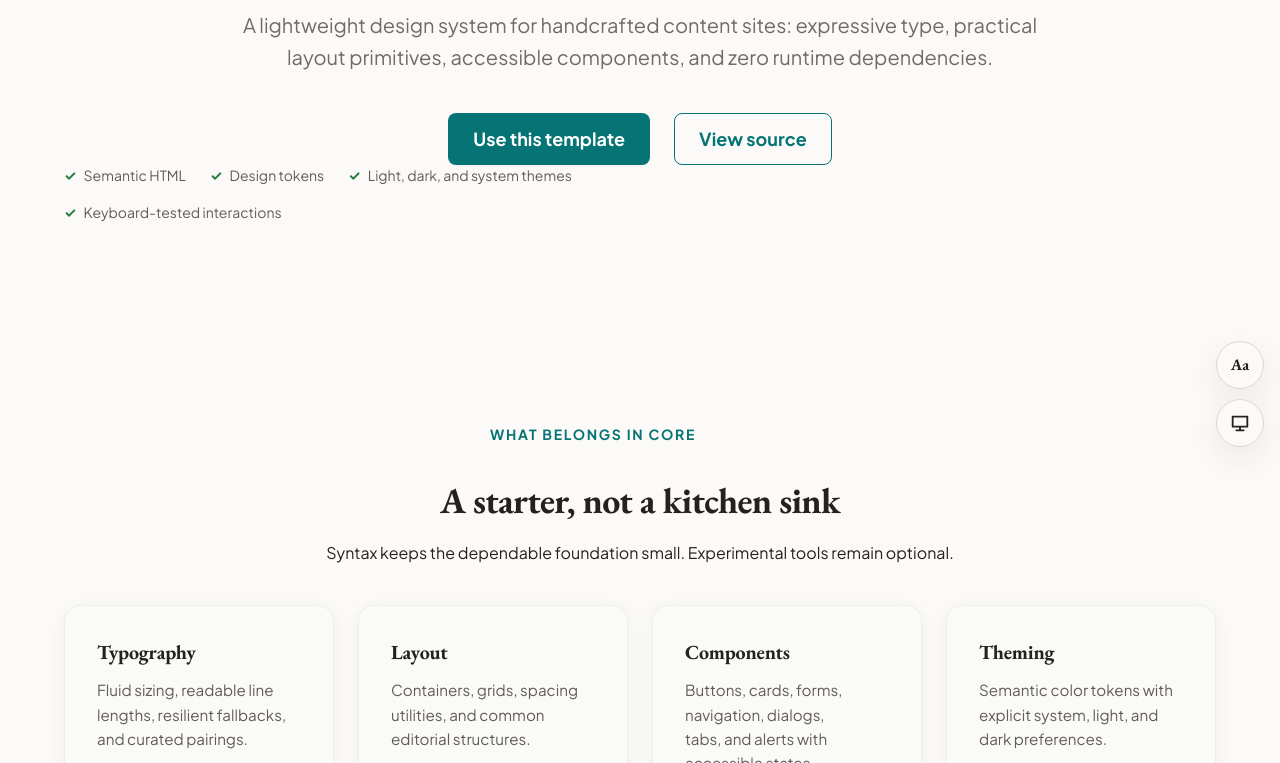
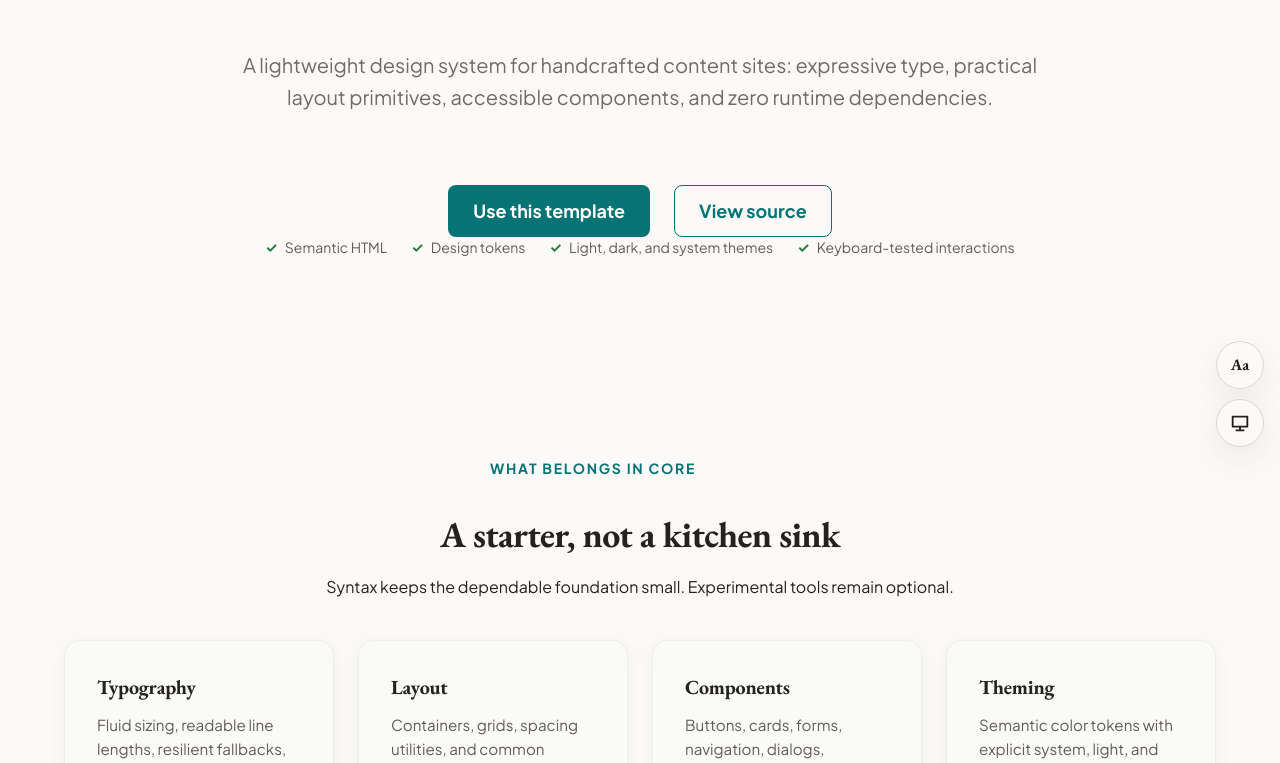
Before and after one commit to stokewell/syntax, a website: page demo/index.html in a window 1280 px wide. Shown: the part 337-1100 px from the top of the page. Drawn offline with nearby package versions, Linux system fonts and the light colour scheme.

Commit message:
Center and separate hero proof points

```diff
--- a/demo/demo.css
+++ b/demo/demo.css
@@ -7,11 +7,23 @@
   text-transform: uppercase;
 }
 
+.hero-section > .container {
+  display: grid;
+  justify-items: center;
+}
+
+.hero-section .eyebrow {
+  max-width: none;
+  margin-bottom: var(--space-2);
+}
+
 .hero-proof {
   display: flex;
   flex-wrap: wrap;
-  gap: var(--space-1) var(--space-3);
-  margin: var(--space-4) 0 0;
+  justify-content: center;
+  gap: var(--space-2) var(--space-3);
+  max-width: none;
+  margin: var(--space-5) auto 0;
   padding: 0;
   list-style: none;
   color: var(--color-text-secondary);
```
